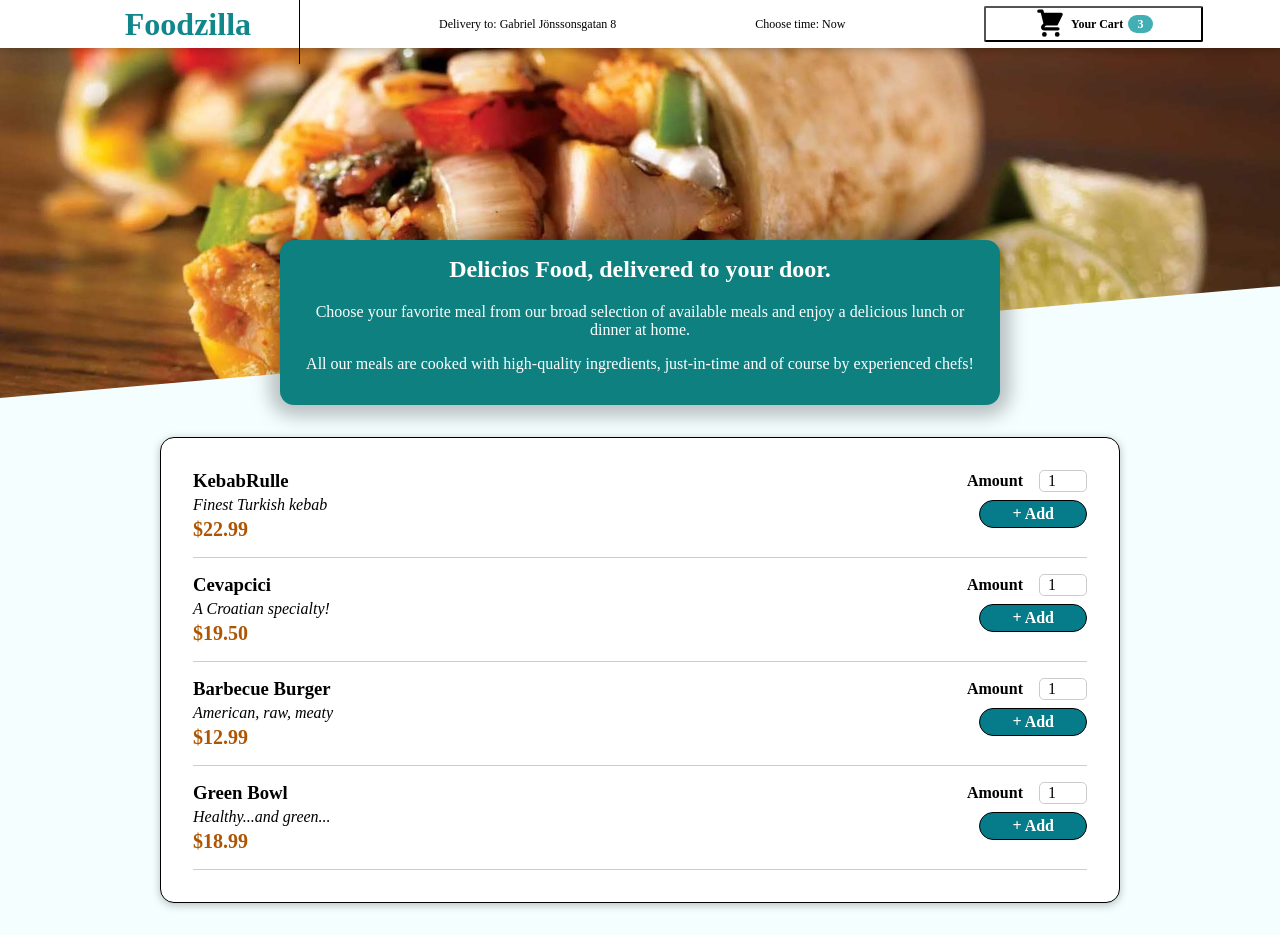
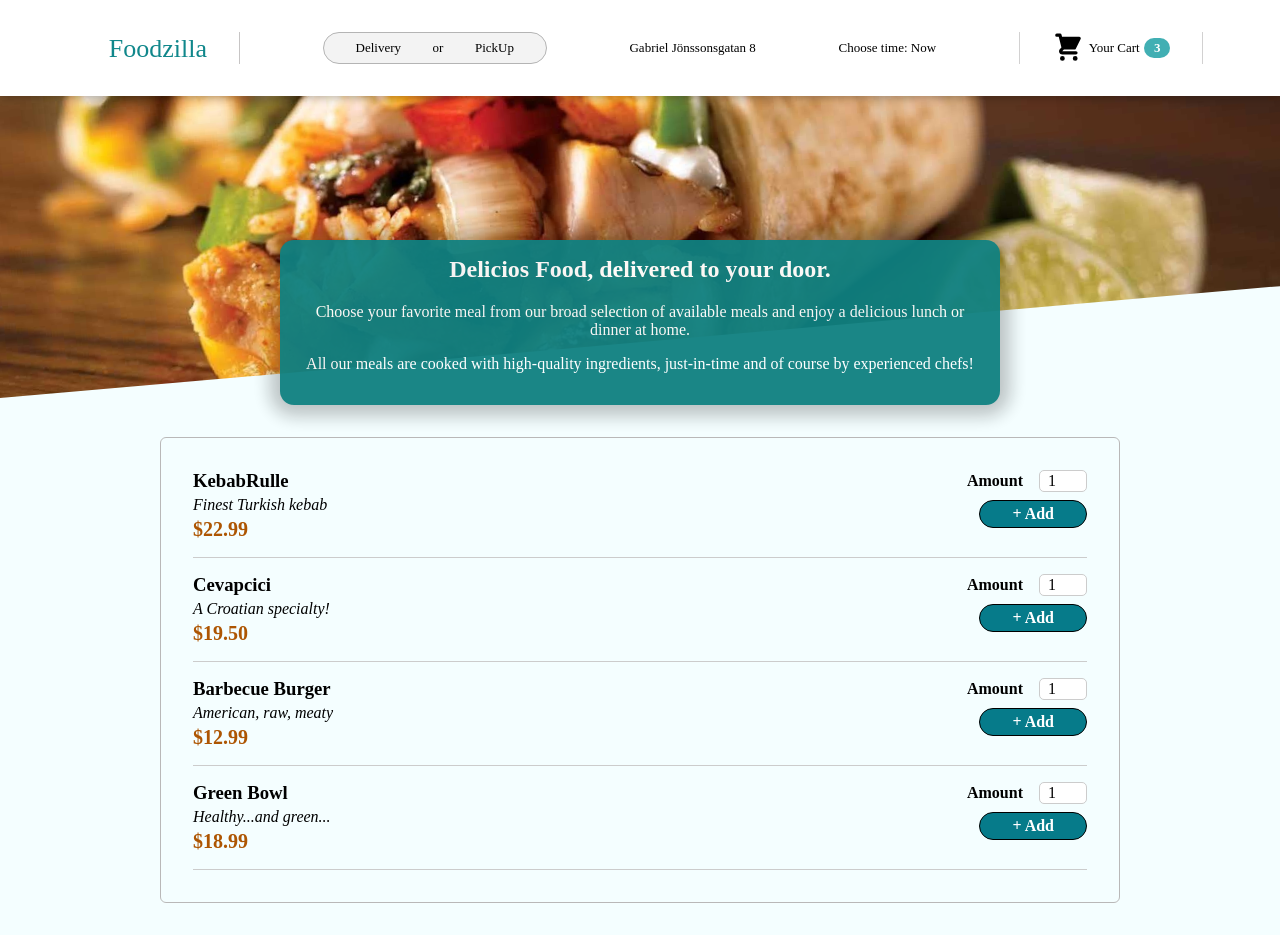
Before and after one commit to Siouxx0612/CODESK-Frontend, a React (Create React App) app: page / in a window 1280 px wide. Built offline with nearby package versions, Linux system fonts and the light colour scheme.

Commit message:
CSS changes on buttons, add delivery or pickUp

```diff
--- a/src/components/Layout/Header.js
+++ b/src/components/Layout/Header.js
@@ -9,14 +9,18 @@ const Header = props => {
         <Fragment>
             <header className={classes.header}>
                 <div className={classes.logo}>
-                    <h1 >
+                    <div >
                         Foodzilla
-                    </h1>
+                    </div>
                 </div>
-
+                <div className={classes.delivery}>
+                    <div className={classes.deliveryChoice}>Delivery</div>
+                    <div className={classes.or}>or</div>
+                    <div className={classes.pickUp}>PickUp</div>
+                </div>
                 <div>
-                    <div  className={classes.deliveryAdress}>
-                        Delivery to: Gabriel Jönssonsgatan 8
+                    <div className={classes.deliveryAdress}>
+                        Gabriel Jönssonsgatan 8
                     </div>
                 </div>
 
--- a/src/components/Layout/Header.module.css
+++ b/src/components/Layout/Header.module.css
@@ -3,7 +3,7 @@
     top: 0;
     left: 0;
     width: 100%;
-    height: 3rem;
+    height: 6rem;
     background-color: #ffffff;
     color: rgb(0, 0, 0);
     display: flex;
@@ -15,16 +15,21 @@
 
   }
   .logo {
+    font-size: 26px;
     z-index: max;
+    height: 2rem;
     color: rgb(16, 135, 139);
-    border-right: 1px solid rgb(0, 0, 0);
-    padding-right: 3rem;
-    padding-left: 3rem;
+    border-right: 1px solid rgb(199, 197, 197);
+    padding-right: 2rem;
+    padding-left: 2rem;
+    padding-top: 0.1rem;
+
   }
   .logo:hover,
   .logo:active {
     background-color: #ffffff;
     color:#000000;
+    cursor: pointer;
   }
 
 
@@ -41,11 +46,50 @@
     object-fit: cover;
     transform: rotateZ(-5deg) translateY(-4rem) translateX(-1rem);
   }
+  .delivery {
+    display: flex;
+    font-size: 13px;
+    justify-content: space-around;
+    min-width: 14rem;
+    height: 2rem;
+    cursor: pointer;
+    background-color: #f3f3f3;
+    border: 1px solid #b4b4b4;
+    color: rgb(0, 0, 0);
+    align-items: center;
+    border-radius: 20px;
+  }
+  .deliveryChoice {
 
+    padding-left: 1rem;
+  }
+  .or {
+
+  }
+  .pickUp {
+
+    padding-right: 1rem;
+  }
   .deliveryAdress {
-    font-size: 12px;
+    font-size: 13px;
   }
 
   .deliveryTime {
-    font-size: 12px;
+    font-size: 13px;
   }
+  .deliveryChoice:hover,
+  .pickUp:hover,
+  .deliveryChoice:active,
+  .pickUp:active {
+    background-color: #55bec3;
+    border-color: #ffffff;
+    display: flex;
+    font-size: 13px;
+    justify-content: space-around;
+    width: 6rem;
+    height: 1.8rem;
+    cursor: pointer;
+    color: rgb(0, 0, 0);
+    align-items: center;
+    border-radius: 20px;
+  }
--- a/src/components/Layout/HeaderCartButton.js
+++ b/src/components/Layout/HeaderCartButton.js
@@ -5,7 +5,7 @@ import CartIcon from '../Cart/CartIcon';
 const HeaderCartButton = props => {
 
     return (
-        <button className={classes.button} onClick={props.onClickCartButton}>
+        <div className={classes.button} onClick={props.onClickCartButton}>
             <span className={classes.icon}>
                 <CartIcon />
             </span>
@@ -13,7 +13,7 @@ const HeaderCartButton = props => {
             <span className={classes.badge}>
                 3
             </span>
-        </button>
+        </div>
     );
 };
 
--- a/src/components/Layout/HeaderCartButton.module.css
+++ b/src/components/Layout/HeaderCartButton.module.css
@@ -1,20 +1,23 @@
 .button {
     cursor: pointer;
     font: inherit;
-    font-size: 12px;
+    font-size: 13px;
     background-color: #ffffff;
     color: rgb(0, 0, 0);
-    padding: 0rem 3rem;
+    padding: 0rem 2rem;
     display: flex;
     justify-content: space-around;
     align-items: center;
-    border-radius: 2px;
-    font-weight: bold;
+    /* border-radius: 2px;
+    font-weight: bold; */
+    border-left: 1px solid rgb(210, 209, 209);
+    border-right: 1px solid rgb(210, 209, 209);
+
   }
 
   .button:hover,
   .button:active {
-    background-color: #ecf9fd;
+    background-color: #ffffff;
   }
 
   .icon {
--- a/src/components/Menu/MealsSummary.module.css
+++ b/src/components/Menu/MealsSummary.module.css
@@ -4,6 +4,7 @@
     width: 90%;
     margin: auto;
     margin-top: -10rem;
+    opacity: 95%;
     position: relative;
     background-color: #0f8080;
     color: white;
--- a/src/components/UI/Card.module.css
+++ b/src/components/UI/Card.module.css
@@ -1,8 +1,7 @@
 .card {
-    padding: 1rem;
-    box-shadow: 0 2px 8px rgba(0, 0, 0, 0.25);
-    border-radius: 14px;
-    background-color: rgb(255, 255, 255);
-    border: 1px solid #000000;
+  padding: 1rem;
+  border-radius: 6px;
+  background-color: rgb(244 254 255);
+  border: 1px solid #b9b8b8;
 
   }
```
Also changed, not shown: 1 other file (tests, documents, lock files or other folders).
